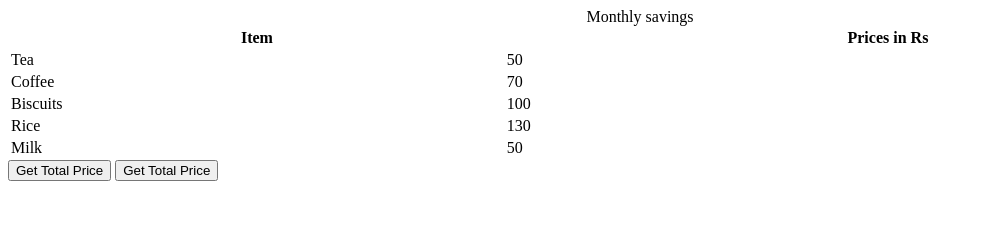
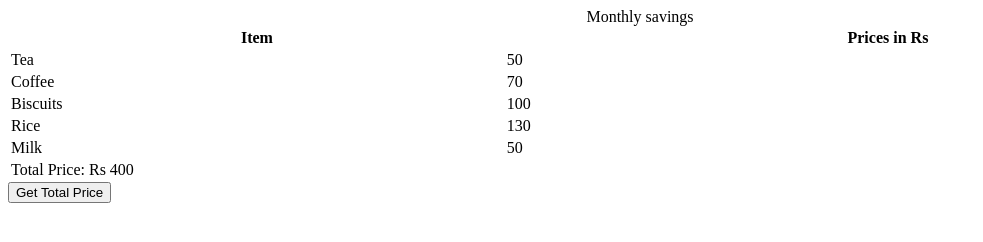
Before and after one commit to acciojob/grofers-checkout-mohdfaizan25122002-svg, a website: page main.html in a window 1280 px wide. Both pictures are taken after a click on the button "Get Total Price". Shown: the whole page, without its empty margins (0-983 px from the left). Drawn offline with Linux system fonts and the light colour scheme.

Commit message:
created a submission

```diff
--- a/main.html
+++ b/main.html
@@ -1,18 +1,13 @@
 <!DOCTYPE html>
-
 <html>
-
 <head>
-	<link rel="stylesheet" href="styles.css">
+  <title>Monthly Savings</title>
 </head>
 
 <body>
-    <!-- the entire body must be written by student -->
 
-    <table style="width: 100%">
-    <caption>
-      Monthly savings
-    </caption>
+<table style="width:100%" id="table">
+  <caption>Monthly savings</caption>
   <tr>
     <th>Item</th>
     <th>Prices in Rs</th>
@@ -38,9 +33,9 @@
     <td class="price">50</td>
   </tr>
 </table>
-    <script type="text/javascript" src="./script.js">
-</script>
+
 <button id="getSumBtn">Get Total Price</button>
+
+<script src="script.js"></script>
 </body>
-
 </html>
--- a/script.js
+++ b/script.js
@@ -1,14 +1,22 @@
-const getSumBtn = document.createElement("button");
-getSumBtn.append("Get Total Price");
-document.body.appendChild(getSumBtn);
+const getSumBtn = document.getElementById("getSumBtn");
 
-const getSum = () => {
-//Add your code /
-	innerText="Monthly savings"
-	console.log("sum")
-	getSumbtn.innerText="Total: " +sum;
+getSumBtn.addEventListener("click", function () {
+  let sum = 0;
 
+  const prices = document.querySelectorAll(".price");
 
-};
+  prices.forEach(price => {
+    sum += Number(price.innerText);
+  });
 
-getSumBtn.addEventListener("click", getSum);
+  const table = document.getElementById("table");
+
+  const tr = document.createElement("tr");
+  const td = document.createElement("td");
+
+  td.colSpan = 2;
+  td.innerText = "Total Price: Rs " + sum;
+
+  tr.appendChild(td);
+  table.appendChild(tr);
+});
```
Lines whose indentation alone changed are shown as unchanged.
